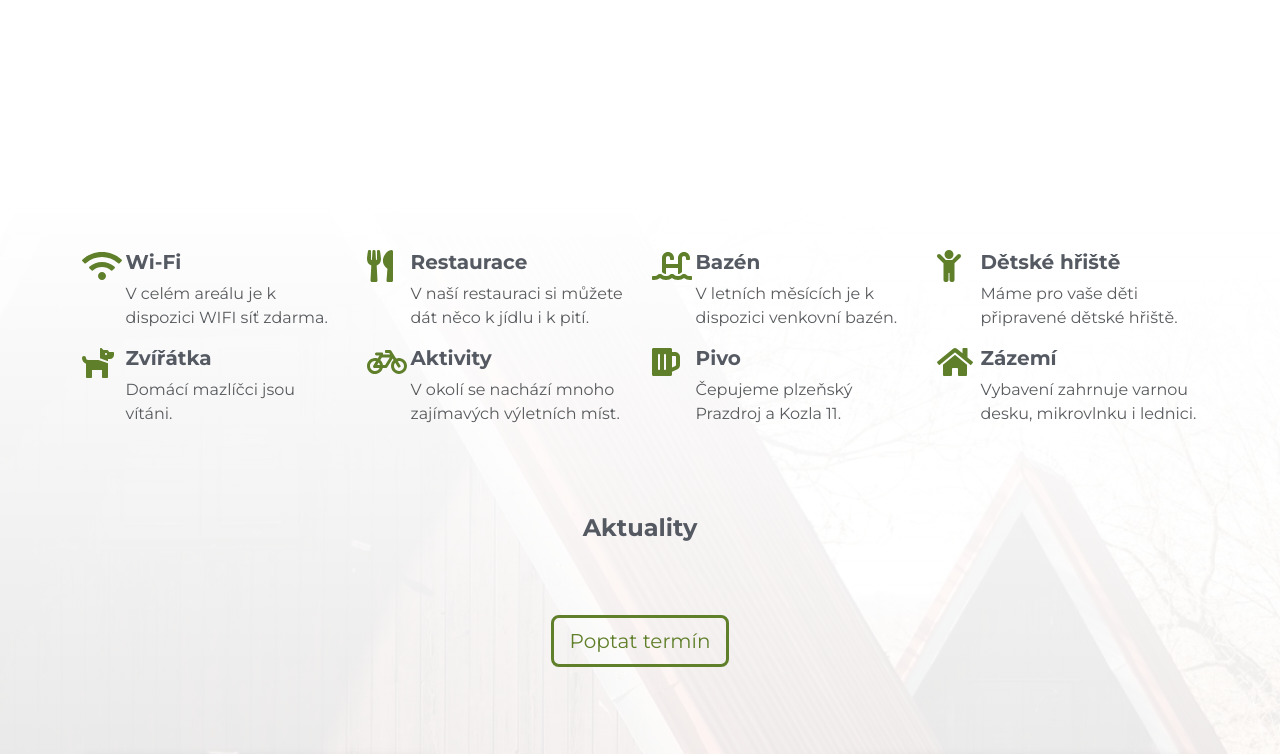
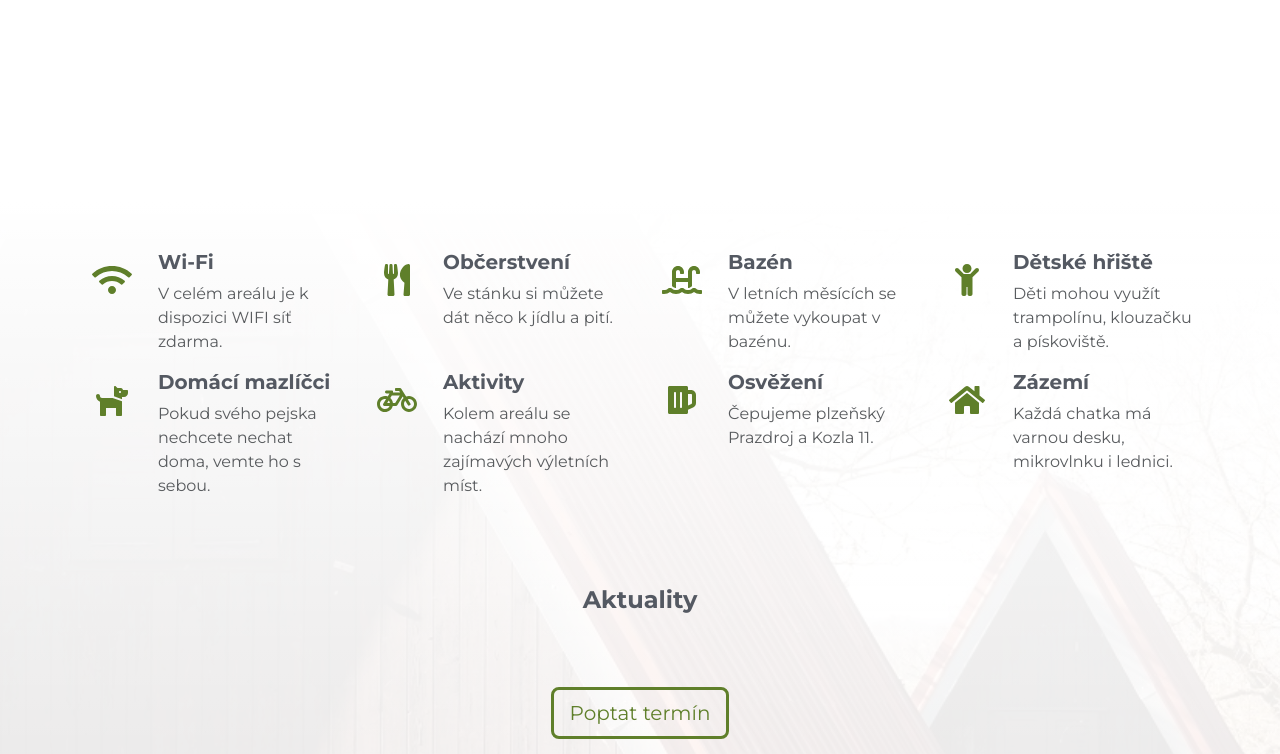
Before and after one commit to syny-o/prachovec, a Django app: page / in a window 1280 px wide. Shown: the part 438-1192 px from the top of the page. Run offline with Django 5.2, Linux system fonts and the light colour scheme; data that the repository does not hold is empty; parts of the project's set-up code (start-up, migrations or seed data) failed here and were passed over; some libraries are stand-ins or nearby versions.

Commit message:
fixed icons alignement.

```diff
--- a/prachovec/static/css/style.css
+++ b/prachovec/static/css/style.css
@@ -215,7 +215,16 @@ h2 {
 /* -----------------  Icons section Start ----------------- */
 
 .icon-container {
-  width: 100px !important;
+  min-width: 60px !important;
+  height: 60px !important;
+  display: flex;
+  justify-content: center;
+  align-items: center;
+}
+
+.icon-container svg {
+  font-size: 32px;
+  line-height: 1;
 }
 
 /* -----------------  Cards section Start ----------------- */
--- a/prachovec/templates/mysite/home/icons.html
+++ b/prachovec/templates/mysite/home/icons.html
@@ -1,98 +1,89 @@
-<section id="icons" class=" py-5">
+<section id="icons" class="py-5">
   <div class="container">
+    <!-- First Row -->
     <div class="row">
       <!-- Icon 1 -->
-      <div class="col-md-3 d-flex">
-        <div class="col-2">
-          <i class="fas fa-wifi fa-2x text-primary"></i>
+      <div class="col-md-3 d-flex align-items-start">
+        <div class="icon-container">
+          <i class="fas fa-wifi text-primary"></i>
         </div>
-        <div class="col-10">
+        <div class="ms-3">
           <h5 class="fw-bold">Wi-Fi</h5>
-          <p class="text-muted">
-            V celém areálu je k dispozici WIFI síť zdarma.
-          </p>
+          <p class="text-muted">V celém areálu je k dispozici WIFI síť zdarma.</p>
         </div>
       </div>
       <!-- Icon 2 -->
-      <div class="col-md-3 d-flex">
-        <div class="col-2">
-          <i class="fas fa-utensils fa-2x text-primary"></i>
+      <div class="col-md-3 d-flex align-items-start">
+        <div class="icon-container">
+          <i class="fas fa-utensils text-primary"></i>
         </div>
-        <div class="col-10">
-          <h5 class="fw-bold">Restaurace</h5>
-          <p class="text-muted">
-            V naší restauraci si můžete dát něco k jídlu i k pití.
-          </p>
+        <div class="ms-3">
+          <h5 class="fw-bold">Občerstvení</h5>
+          <p class="text-muted">Ve stánku si můžete dát něco k jídlu a pití.</p>
         </div>
       </div>
       <!-- Icon 3 -->
-      <div class="col-md-3 d-flex">
-        <div class="col-2">
-          <i class="fas fa-swimming-pool fa-2x text-primary"></i>
+      <div class="col-md-3 d-flex align-items-start">
+        <div class="icon-container">
+          <i class="fas fa-swimming-pool text-primary"></i>
         </div>
-        <div class="col-10">
+        <div class="ms-3">
           <h5 class="fw-bold">Bazén</h5>
-          <p class="text-muted">
-            V letních měsících je k dispozici venkovní bazén.
-          </p>
+          <p class="text-muted">V letních měsících se můžete vykoupat v bazénu.</p>
         </div>
       </div>
       <!-- Icon 4 -->
-      <div class="col-md-3 d-flex">
-        <div class="col-2">
-          <i class="fas fa-child fa-2x text-primary"></i>
+      <div class="col-md-3 d-flex align-items-start">
+        <div class="icon-container">
+          <i class="fas fa-child text-primary"></i>
         </div>
-        <div class="col-10">
+        <div class="ms-3">
           <h5 class="fw-bold">Dětské hřiště</h5>
-          <p class="text-muted">Máme pro vaše děti připravené dětské hřiště.</p>
+          <p class="text-muted">Děti mohou využít trampolínu, klouzačku a pískoviště.</p>
         </div>
       </div>
     </div>
+
+    <!-- Second Row -->
     <div class="row">
-      <!-- Icon 1 -->
-      <div class="col-md-3 d-flex">
-        <div class="col-2">
-          <i class="fas fa-dog fa-2x text-primary"></i>
+      <!-- Icon 5 -->
+      <div class="col-md-3 d-flex align-items-start">
+        <div class="icon-container">
+          <i class="fas fa-dog text-primary"></i>
         </div>
-        <div class="col-10">
-          <h5 class="fw-bold">Zvířátka</h5>
-          <p class="text-muted">
-            Domácí mazlíčci jsou vítáni.
-          </p>
+        <div class="ms-3">
+          <h5 class="fw-bold">Domácí mazlíčci</h5>
+          <p class="text-muted">Pokud svého pejska nechcete nechat doma, vemte ho s sebou.</p>
         </div>
       </div>
-      <!-- Icon 2 -->
-      <div class="col-md-3 d-flex">
-        <div class="col-2">
-          <i class="fas fa-bicycle fa-2x text-primary"></i>
+      <!-- Icon 6 -->
+      <div class="col-md-3 d-flex align-items-start">
+        <div class="icon-container">
+          <i class="fas fa-bicycle text-primary"></i>
         </div>
-        <div class="col-10">
+        <div class="ms-3">
           <h5 class="fw-bold">Aktivity</h5>
-          <p class="text-muted">
-            V okolí se nachází mnoho zajímavých výletních míst.
-          </p>
+          <p class="text-muted">Kolem areálu se nachází mnoho zajímavých výletních míst.</p>
         </div>
       </div>
-      <!-- Icon 3 -->
-      <div class="col-md-3 d-flex">
-        <div class="col-2">
-          <i class="fas fa-beer fa-2x text-primary"></i>
+      <!-- Icon 7 -->
+      <div class="col-md-3 d-flex align-items-start">
+        <div class="icon-container">
+          <i class="fas fa-beer text-primary"></i>
         </div>
-        <div class="col-10">
-          <h5 class="fw-bold">Pivo</h5>
-          <p class="text-muted">
-            Čepujeme plzeňský Prazdroj a Kozla 11.
-          </p>
+        <div class="ms-3">
+          <h5 class="fw-bold">Osvěžení</h5>
+          <p class="text-muted">Čepujeme plzeňský Prazdroj a Kozla 11.</p>
         </div>
       </div>
-      <!-- Icon 4 -->
-      <div class="col-md-3 d-flex">
-        <div class="col-2">
-          <i class="fas fa-home fa-2x text-primary"></i>
+      <!-- Icon 8 -->
+      <div class="col-md-3 d-flex align-items-start">
+        <div class="icon-container">
+          <i class="fas fa-home text-primary"></i>
         </div>
-        <div class="col-10">
+        <div class="ms-3">
           <h5 class="fw-bold">Zázemí</h5>
-          <p class="text-muted">Vybavení zahrnuje varnou desku, mikrovlnku i lednici.</p>
+          <p class="text-muted">Každá chatka má varnou desku, mikrovlnku i lednici.</p>
         </div>
       </div>
     </div>
```
